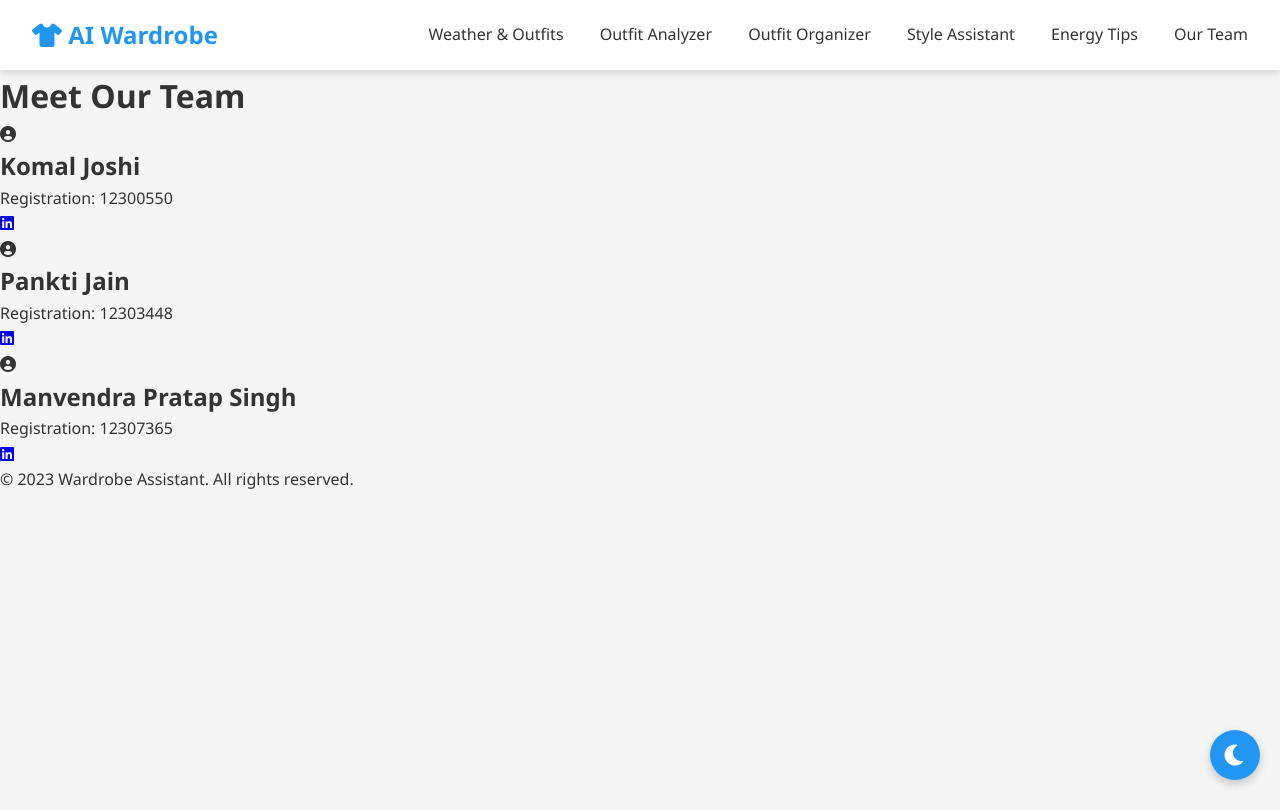
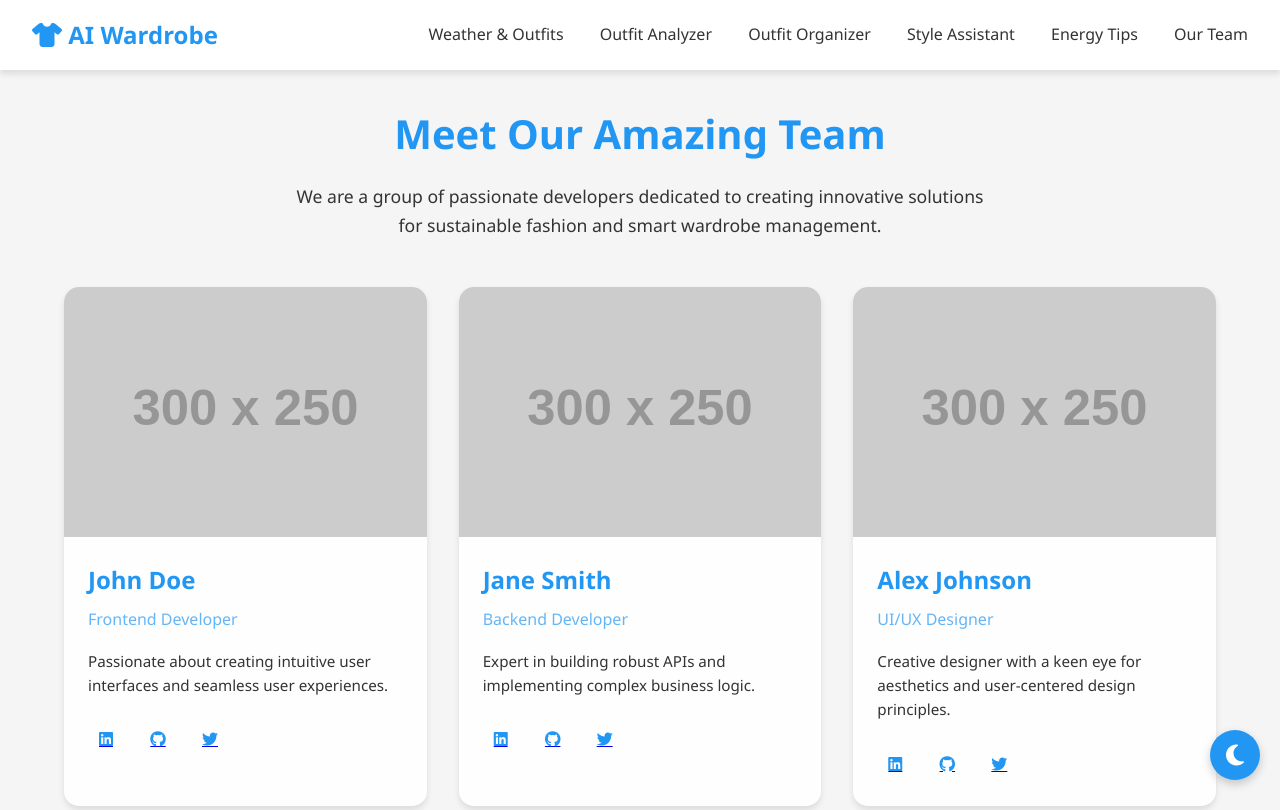
Before and after one commit to KomalJoshi17/Seasonal-Wardrobe, a website: page frontend/team.html in a window 1280 px wide. Shown: the top 810 px of the page. Drawn offline with Linux system fonts and the light colour scheme; placeholder pictures from the web are drawn by us.

Commit message:
new file:   frontend/css/organizer.css 	new file:   frontend/css/team.css 	modified:   frontend/outfit-organizer.html 	modified:   frontend/team.html

```diff
--- /dev/null
+++ b/frontend/css/team.css
@@ -0,0 +1,123 @@
+/* Team page specific styling */
+.team-container {
+    max-width: 1200px;
+    margin: 2rem auto;
+    padding: 0 1.5rem;
+}
+
+.team-header {
+    text-align: center;
+    margin-bottom: 3rem;
+}
+
+.team-header h1 {
+    font-size: 2.5rem;
+    color: var(--primary-color);
+    margin-bottom: 1rem;
+}
+
+.team-header p {
+    font-size: 1.1rem;
+    color: var(--text-color);
+    max-width: 700px;
+    margin: 0 auto;
+    line-height: 1.6;
+}
+
+.team-grid {
+    display: grid;
+    grid-template-columns: repeat(auto-fill, minmax(280px, 1fr));
+    gap: 2rem;
+}
+
+.team-member {
+    background: var(--card-background);
+    border-radius: 15px;
+    overflow: hidden;
+    box-shadow: var(--shadow);
+    transition: transform 0.3s ease, box-shadow 0.3s ease;
+}
+
+.team-member:hover {
+    transform: translateY(-10px);
+    box-shadow: 0 15px 30px rgba(0, 0, 0, 0.15);
+}
+
+.member-image {
+    height: 250px;
+    overflow: hidden;
+}
+
+.member-image img {
+    width: 100%;
+    height: 100%;
+    object-fit: cover;
+    transition: transform 0.5s ease;
+}
+
+.team-member:hover .member-image img {
+    transform: scale(1.05);
+}
+
+.member-info {
+    padding: 1.5rem;
+}
+
+.member-name {
+    font-size: 1.5rem;
+    color: var(--primary-color);
+    margin-bottom: 0.5rem;
+}
+
+.member-role {
+    font-size: 1rem;
+    color: var(--secondary-color);
+    margin-bottom: 1rem;
+}
+
+.member-bio {
+    font-size: 0.95rem;
+    color: var(--text-color);
+    line-height: 1.6;
+    margin-bottom: 1.5rem;
+}
+
+.member-social {
+    display: flex;
+    gap: 1rem;
+}
+
+.member-social a {
+    width: 36px;
+    height: 36px;
+    border-radius: 50%;
+    background: rgba(var(--primary-rgb), 0.1);
+    display: flex;
+    align-items: center;
+    justify-content: center;
+    transition: all 0.3s ease;
+}
+
+.member-social a:hover {
+    background: var(--primary-color);
+}
+
+.member-social a i {
+    color: var(--primary-color);
+    font-size: 1rem;
+    transition: color 0.3s ease;
+}
+
+.member-social a:hover i {
+    color: white;
+}
+
+@media (max-width: 768px) {
+    .team-grid {
+        grid-template-columns: 1fr;
+    }
+
+    .team-header h1 {
+        font-size: 2rem;
+    }
+}
--- a/frontend/team.html
+++ b/frontend/team.html
@@ -1,14 +1,14 @@
 <!DOCTYPE html>
-<html lang="en">
+<html lang="en" data-theme="light">
 <head>
     <meta charset="UTF-8">
     <meta name="viewport" content="width=device-width, initial-scale=1.0">
-    <title>Our Team | Wardrobe Assistant</title>
+    <title>Our Team | AI Wardrobe Assistant</title>
     <link rel="stylesheet" href="css/style.css">
-    <link rel="stylesheet" href="https://cdnjs.cloudflare.com/ajax/libs/font-awesome/6.0.0-beta3/css/all.min.css">
+    <link rel="stylesheet" href="css/team.css">
+    <link rel="stylesheet" href="https://cdnjs.cloudflare.com/ajax/libs/font-awesome/6.4.0/css/all.min.css">
 </head>
 <body>
-    <header class="hero">
     <nav class="navbar">
         <div class="logo"><i class="fas fa-tshirt"></i> AI Wardrobe</div>
         <div class="nav-links">
@@ -19,88 +19,92 @@
             <a href="energy-tips.html">Energy Tips</a>
             <a href="team.html" class="active">Our Team</a>
         </div>
-            <!-- Add this before the closing </body> tag -->
         <div class="theme-toggle" id="themeToggle" style="cursor: pointer;">
             <i class="fas fa-moon"></i>
         </div>
     </nav>
-    </header>
 
     <div class="team-container">
-        <h1 class="team-title">Meet Our Team</h1>
-        <div class="team-members">
+        <div class="team-header">
+            <h1>Meet Our Amazing Team</h1>
+            <p>We are a group of passionate developers dedicated to creating innovative solutions for sustainable fashion and smart wardrobe management.</p>
+        </div>
+
+        <div class="team-grid">
+            <!-- Team Member 1 -->
             <div class="team-member">
-                <div class="member-avatar">
-                    <i class="fas fa-user-circle"></i>
+                <div class="member-image">
+                    <img src="images/team/member1.jpg" alt="Team Member" onerror="this.src='https://via.placeholder.com/300x250?text=Team+Member'">
                 </div>
-                <h2 class="member-name">Komal Joshi</h2>
-                <p class="member-reg">Registration: 12300550</p>
+                <div class="member-info">
+                    <h3 class="member-name">John Doe</h3>
+                    <p class="member-role">Frontend Developer</p>
+                    <p class="member-bio">Passionate about creating intuitive user interfaces and seamless user experiences.</p>
                     <div class="member-social">
-                    <!-- <a href="#"><i class="fab fa-github"></i></a> -->
-                    <a href="https://www.linkedin.com/in/komal-joshi10/"><i class="fab fa-linkedin"></i></a>
+                        <a href="#"><i class="fab fa-linkedin"></i></a>
+                        <a href="#"><i class="fab fa-github"></i></a>
+                        <a href="#"><i class="fab fa-twitter"></i></a>
+                    </div>
                 </div>
             </div>
 
+            <!-- Team Member 2 -->
             <div class="team-member">
-                <div class="member-avatar">
-                    <i class="fas fa-user-circle"></i>
+                <div class="member-image">
+                    <img src="images/team/member2.jpg" alt="Team Member" onerror="this.src='https://via.placeholder.com/300x250?text=Team+Member'">
                 </div>
-                <h2 class="member-name">Pankti Jain</h2>
-                <p class="member-reg">Registration: 12303448</p>
+                <div class="member-info">
+                    <h3 class="member-name">Jane Smith</h3>
+                    <p class="member-role">Backend Developer</p>
+                    <p class="member-bio">Expert in building robust APIs and implementing complex business logic.</p>
                     <div class="member-social">
-                    <!-- <a href="#"><i class="fab fa-github"></i></a> -->
-                    <a href="https://www.linkedin.com/in/pankti-jain?utm_source=share&utm_campaign=share_via&utm_content=profile&utm_medium=ios_app"><i class="fab fa-linkedin"></i></a>
+                        <a href="#"><i class="fab fa-linkedin"></i></a>
+                        <a href="#"><i class="fab fa-github"></i></a>
+                        <a href="#"><i class="fab fa-twitter"></i></a>
+                    </div>
                 </div>
             </div>
 
+            <!-- Team Member 3 -->
             <div class="team-member">
-                <div class="member-avatar">
-                    <i class="fas fa-user-circle"></i>
+                <div class="member-image">
+                    <img src="images/team/member3.jpg" alt="Team Member" onerror="this.src='https://via.placeholder.com/300x250?text=Team+Member'">
                 </div>
-                <h2 class="member-name">Manvendra Pratap Singh</h2>
-                <p class="member-reg">Registration: 12307365</p>
+                <div class="member-info">
+                    <h3 class="member-name">Alex Johnson</h3>
+                    <p class="member-role">UI/UX Designer</p>
+                    <p class="member-bio">Creative designer with a keen eye for aesthetics and user-centered design principles.</p>
                     <div class="member-social">
-                    <!-- <a href="#"><i class="fab fa-github"></i></a> -->
-                    <a href="https://www.linkedin.com/in/mmanvendra?utm_source=share&utm_campaign=share_via&utm_content=profile&utm_medium=android_app"><i class="fab fa-linkedin"></i></a>
+                        <a href="#"><i class="fab fa-linkedin"></i></a>
+                        <a href="#"><i class="fab fa-github"></i></a>
+                        <a href="#"><i class="fab fa-twitter"></i></a>
+                    </div>
+                </div>
+            </div>
+
+            <!-- Team Member 4 -->
+            <div class="team-member">
+                <div class="member-image">
+                    <img src="images/team/member4.jpg" alt="Team Member" onerror="this.src='https://via.placeholder.com/300x250?text=Team+Member'">
+                </div>
+                <div class="member-info">
+                    <h3 class="member-name">Emily Chen</h3>
+                    <p class="member-role">AI Specialist</p>
+                    <p class="member-bio">Specialized in machine learning algorithms and AI-driven fashion recommendations.</p>
+                    <div class="member-social">
+                        <a href="#"><i class="fab fa-linkedin"></i></a>
+                        <a href="#"><i class="fab fa-github"></i></a>
+                        <a href="#"><i class="fab fa-twitter"></i></a>
+                    </div>
                 </div>
             </div>
         </div>
     </div>
 
     <footer class="footer">
-        <p>&copy; 2023 Wardrobe Assistant. All rights reserved.</p>
+        <p>&copy; 2023 AI Wardrobe Assistant. All rights reserved.</p>
     </footer>
 
-    <script>
-        // Check for saved theme preference
-        const savedTheme = localStorage.getItem('theme') || 'light';
-        document.documentElement.setAttribute('data-theme', savedTheme);
-
-        // Update icon based on current theme
-        const themeIcon = document.querySelector('#themeToggle i');
-        if (savedTheme === 'dark') {
-            themeIcon.classList.remove('fa-moon');
-            themeIcon.classList.add('fa-sun');
-        }
-
-        // Theme toggle functionality
-        document.getElementById('themeToggle').addEventListener('click', function() {
-            const currentTheme = document.documentElement.getAttribute('data-theme');
-            const newTheme = currentTheme === 'light' ? 'dark' : 'light';
-
-            // Save theme preference
-            localStorage.setItem('theme', newTheme);
-            document.documentElement.setAttribute('data-theme', newTheme);
-
-            // Update icon
-            if (newTheme === 'dark') {
-                themeIcon.classList.remove('fa-moon');
-                themeIcon.classList.add('fa-sun');
-            } else {
-                themeIcon.classList.remove('fa-sun');
-                themeIcon.classList.add('fa-moon');
-            }
-        });
-    </script>
+    <script src="js/theme.js"></script>
 </body>
 </html>
```
Also changed, not shown: frontend/css/organizer.css (added, +180 -0 lines), frontend/outfit-organizer.html (+18 -9 lines). Lines whose indentation alone changed are shown as unchanged.
